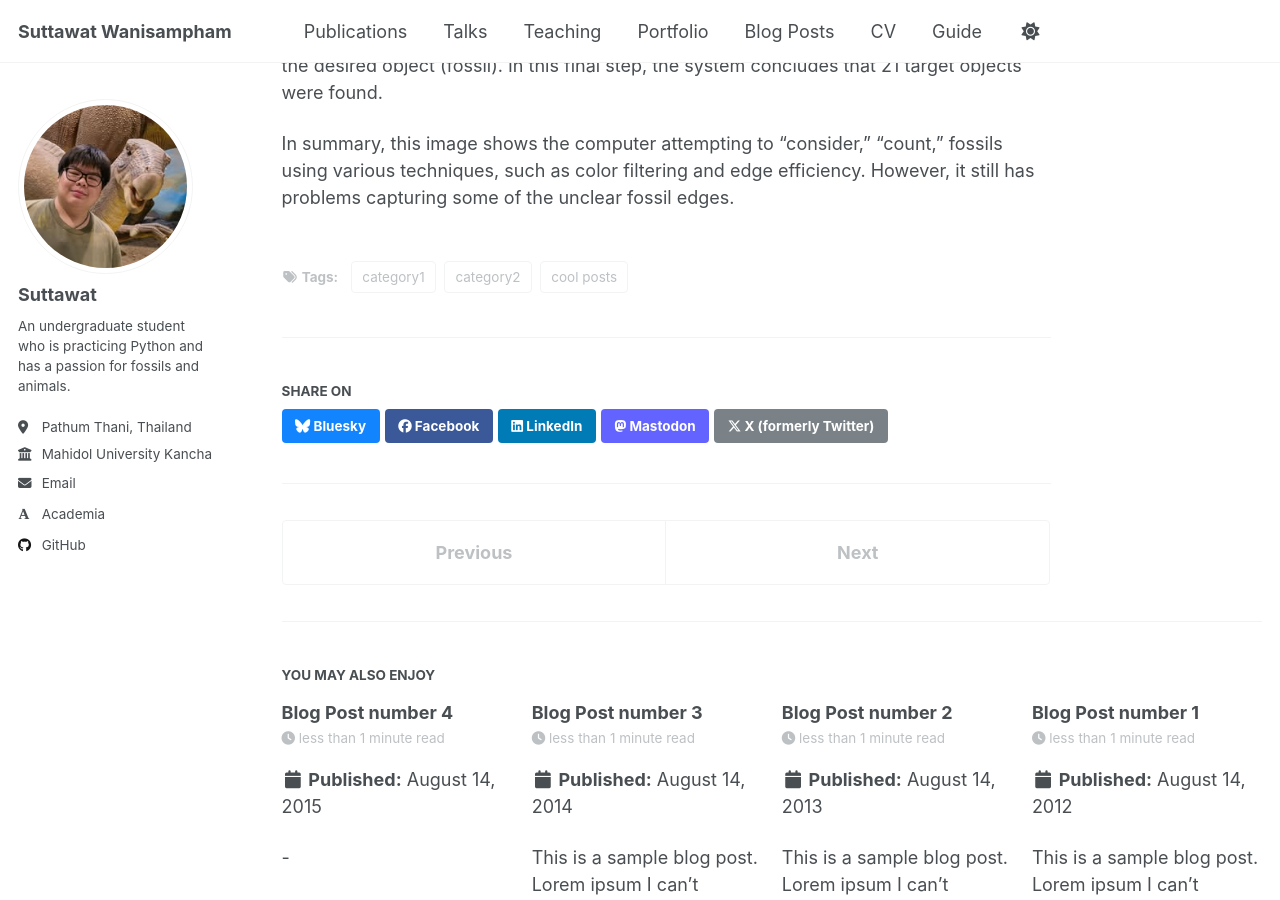
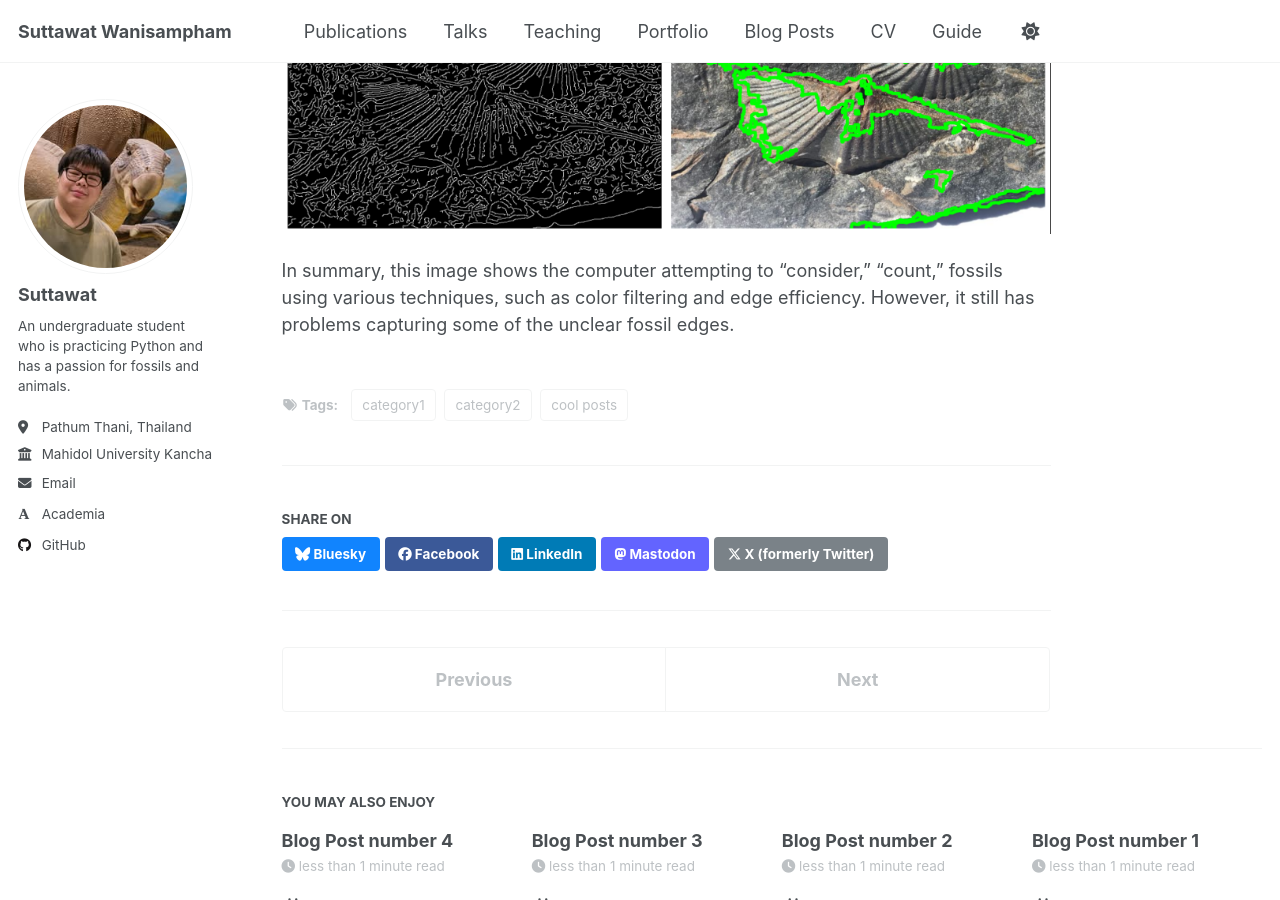
Before and after one commit to suttawatwan-hue/suttawatwan-hue.github.io, a Jekyll site: the page built from _posts/2199-01-01-future-post.md, in a window 1280 px wide and 900 px high, scrolled down 1344 px. Built offline with Jekyll 4.4.1, drawn with Linux system fonts in a browser that asks for light colours; some web fonts are replaced; a script that is not in the unit is left out.

Commit message:
Update 2199-01-01-future-post.md

```diff
--- a/_posts/2199-01-01-future-post.md
+++ b/_posts/2199-01-01-future-post.md
@@ -7,7 +7,6 @@ tags:
   - category1
   - category2
 ---
-<img src='/images/Screenshot 2025-11-17 172922.png'>
 This image is part 4 of the image processing or computer vision process. The process of applying image processing (image processing) or computer vision to objects, which will sometimes attempt to find and count fossils embedded in the Python code's memory, is called the "original image."
 
 "1. Original Image" (Original Image):
@@ -30,3 +29,7 @@ The original image is displayed in green, in order, with the objects the system
 In this final step, the system concludes that 21 target objects were found.
 
 In summary, this image shows the computer attempting to "consider," "count," fossils using various techniques, such as color filtering and edge efficiency. However, it still has problems capturing some of the unclear fossil edges.
+
+<img src='/images/Screenshot 2025-11-17 172922.png'>
+
+In summary, this image shows the computer attempting to "consider," "count," fossils using various techniques, such as color filtering and edge efficiency. However, it still has problems capturing some of the unclear fossil edges.
```
